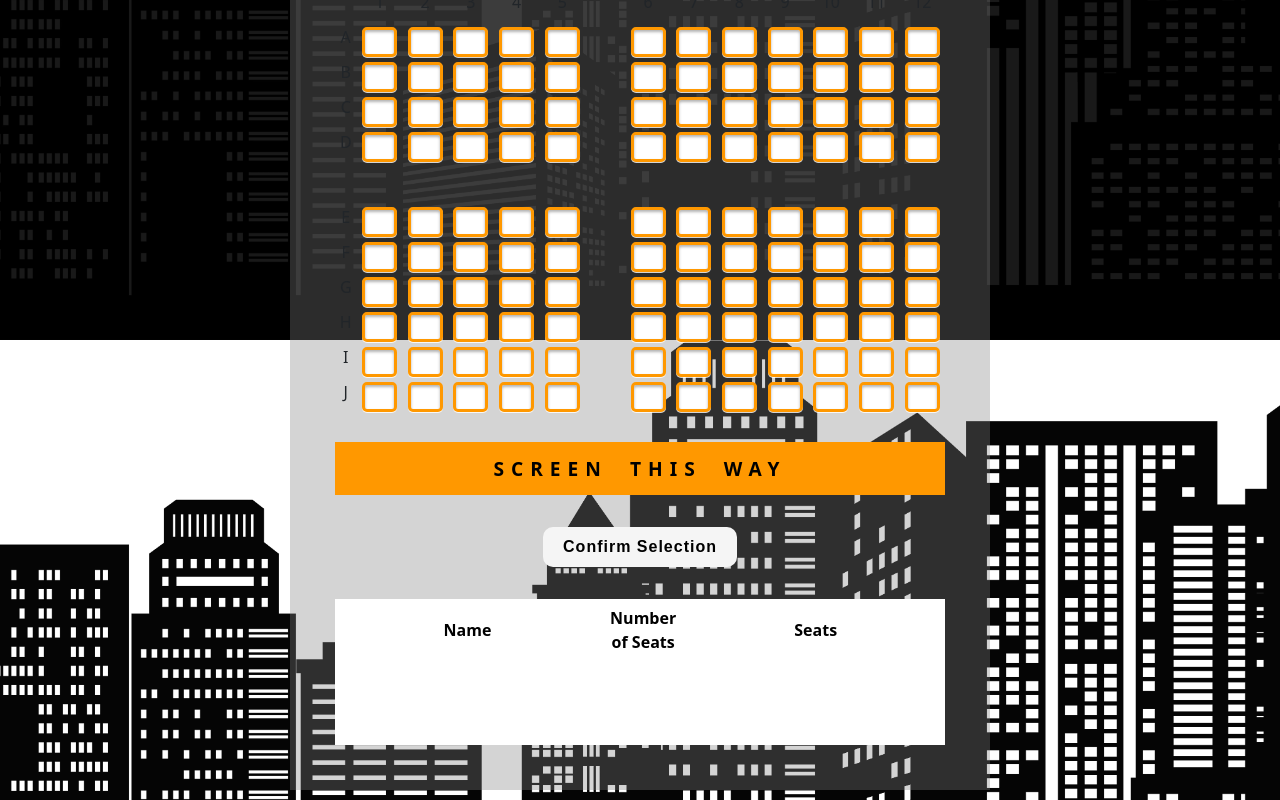
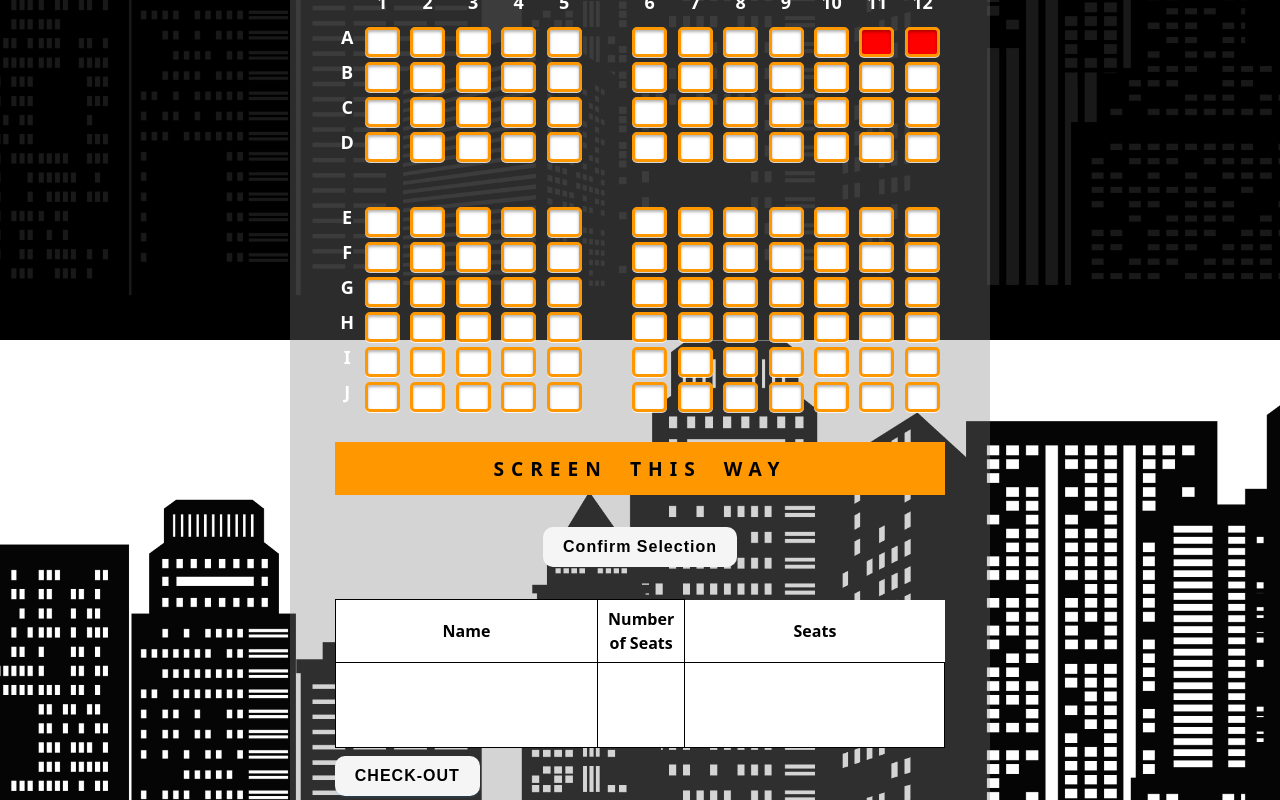
Before and after one commit to PhamTrung1234/capstonetsx, a React app: page /phim/rapchieu/1 in a window 1280 px wide. Shown: the part 460-1260 px from the top of the page. Built offline with nearby package versions, Linux system fonts and the light colour scheme; the HTML template or start-up script is replaced by a standard one.

Commit message:
xong đặt vé

```diff
--- a/src/modules/ListMovie/DetailMovie/BookingChair/ChairItem.tsx
+++ b/src/modules/ListMovie/DetailMovie/BookingChair/ChairItem.tsx
@@ -1,13 +1,51 @@
 import React, { useState } from 'react'
 import "../CSS/main.css"
-export default function ChairItems(props:any) {
+import { useAppDispatch, useAppSelector } from '../../../../store/hook';
+import { DanhSachGhe, Ticket } from '../../../../types/movie.type';
+import { selectChair, unselectChair } from '../../../../store/slice';
+interface Props{
+  deleteclick: boolean;
+  getchair: DanhSachGhe[];
+  index: number;
+  ghe:Ticket;
+  confirmclick:boolean;
+}
+export default function ChairItems(props:Props) {
    const {getchair,ghe,index} = props;
+   const dispatch=useAppDispatch();
 
+   const [checkedSeats,setCheckedSeats]=useState<{ [key: string]: boolean }>(
+    () => {
+      const initialSeats: { [key: string]: boolean } = {};
+      getchair.forEach(ch => {
+        initialSeats[ch.soGhe] = false;
+      });
+      return initialSeats;
+    }
+  );
+  const handleSeatSelect = (event: React.ChangeEvent<HTMLInputElement>) => {
+    const soGhe = event.target.value;
+    if (props.deleteclick) return;
+    if(props.confirmclick) return ;
+    const updateCheckedSeats = { ...checkedSeats };
+    updateCheckedSeats[soGhe] = !updateCheckedSeats[soGhe];
+
+    if (updateCheckedSeats[soGhe]) {
+      console.log(soGhe);
+      updateCheckedSeats[soGhe]=true;
+      dispatch(selectChair(soGhe));
+    } else {
+      updateCheckedSeats[soGhe]=false;
+      dispatch(unselectChair(soGhe));
+    }
+
+    setCheckedSeats(updateCheckedSeats);
+  };
   return (
     <>
         <tr>
           <td>{ghe.hang}</td>
-          {getchair?.map((ch:any,index:number) => (
+          {getchair?.map((ch:DanhSachGhe,index:number) => (
             <React.Fragment key={ch.soGhe}>
               <td>
                 {!/^[A-Za-z]/.test(ch.soGhe) ? (
@@ -18,8 +56,8 @@ export default function ChairItems(props:any) {
                     className="seats"
                     disabled={  ch.daDat }
                     value={ch.soGhe}
-                    // checked={checkedSeats[ch.soGhe] || false}
-                    // onChange={this.handleSeatSelect}
+                    checked={checkedSeats[ch.soGhe] || false}
+                    onChange={handleSeatSelect}
                   />
                 )}
               </td>
--- a/src/modules/ListMovie/DetailMovie/BookingChair/index.tsx
+++ b/src/modules/ListMovie/DetailMovie/BookingChair/index.tsx
@@ -1,45 +1,64 @@
 import { useParams } from "react-router-dom";
-import { useAppSelector } from "../../../../store/hook";
+import { useAppDispatch, useAppSelector } from "../../../../store/hook";
 import React, { useState } from "react";
 import "../CSS/main.css"
 import ChairItems from "./ChairItem";
+import { confimChair,deleteChair, resetState } from "../../../../store/slice";
+import { Button } from "antd";
 export default function Ticketbooking() {
-  const data = useAppSelector(state=>state.endow.listCheater)
-  console.log(data)
-  const {id1} = useParams();
+  const {listCheater,listChairSelect} = useAppSelector(state=>state.endow)
+
   const [confirmclick,setConfirmclick] = useState(false)
-  const [username,setusername] = useState("")
-  const [numberOfSeats,setNumber] = useState(0)
 
+  // const [numberOfSeats,setNumber] = useState(0)
+  const [deleteclick,setdeleclick]=useState(false);
+  const dispatch=useAppDispatch();
+  const userProfileString = localStorage.getItem('user');
+  const userEmail = userProfileString !== null ? JSON.parse(userProfileString).email : '';
+
+  const handleConfirmSelection=()=>{
+    dispatch(confimChair());
+    setConfirmclick(true);
+  }
   const  renderChairList = () => {
 
-    return data.map((ghe, index) => {
+    return listCheater.map((ghe, index) => {
       return (
         <ChairItems
           key={index}
-
+          deleteclick={deleteclick}
           getchair={ghe.danhSachGhe}
           index={index}
           ghe={ghe}
+          confirmclick={confirmclick}
         />
       );
     });
   };
 
 
+
   const renderChairSelect = () => {
 
-    return data.map((item,index)=>{
-       return item.danhSachGhe.map((element,subIndex)=>{
-         return (
-          <React.Fragment key={`${index}-${subIndex}`}>
-          <button  className="btn btn-danger mr-2 mt-2 ">{element.soGhe}</button>
-          <button  className="btn btn-info mr-2 mt-2 ">Delete</button>
-          <br></br>
-          </React.Fragment>
-         )
-       })
-    })
+    if (confirmclick !== true) {
+      return null;
+    }
+    const buttons:any = [];
+    listCheater.forEach((ghe, index) => {
+      ghe.danhSachGhe.forEach((c, subIndex) => {
+        if (listChairSelect.includes(c.soGhe)) {
+          buttons.push(
+            <React.Fragment key={`${index}-${subIndex}`}>
+            <button  className="btn btn-info mr-1 mt-2 ">{c.soGhe}</button>
+            <button  className="btn btn-primary mr-1 mt-2 ">75000 VND</button>
+            <button  className="btn btn-danger  mt-2 " onClick={()=>{dispatch(deleteChair(c.soGhe)); setdeleclick(true)}}>Delete</button>
+            <br></br>
+            </React.Fragment>
+          );
+        }
+      });
+    });
+    return buttons;
   };
   return (
 
@@ -69,9 +88,7 @@ export default function Ticketbooking() {
             </div>
             <div className="flex justify-center ">
             <button className="rounded-xl"
-              // onClick={() => {
-              //   this.handleConfirmSelection();
-              // }}
+              onClick={() =>handleConfirmSelection()}
             >
               Confirm Selection
             </button>
@@ -82,24 +99,30 @@ export default function Ticketbooking() {
             className="displayerBoxes txt-center"
             style={{ overflow: "hidden" }}
           >
-            <table className="Displaytable w3ls-table" width="100%">
+            <table className="Displaytable w3ls-table" style={{ borderCollapse: 'collapse' }} width="100%">
               <tbody className="text-align-center">
                 <tr>
-                  <th>Name</th>
-                  <th>Number of Seats</th>
+                  <th style={{ border: '1px solid black' }}>Name</th>
+                  <th style={{ border: '1px solid black' }}>Number of Seats</th>
                   <th>Seats</th>
+
                 </tr>
                 <tr>
-                  <td> {(confirmclick===true &&  data.length > 0)  ?`${username}`:""}</td>
-                  <td>{(confirmclick===true &&  data.length > 0) ?`${numberOfSeats}`:""}</td>
-                  <td>
+                  <td style={{ border: '1px solid black' }} > {(confirmclick===true &&  (listChairSelect.length > 0 && userEmail!=""))  ? userEmail:""}</td>
+                  <td style={{ border: '1px solid black' }}>{(confirmclick===true&&listChairSelect.length>1 ) ?listChairSelect.length-1:''}</td>
+                  <td style={{ border: '1px solid black' }}>
                   {(confirmclick===true)  ?renderChairSelect():""}
                   <textarea   defaultValue={""} ></textarea>
+
                   </td>
+
                 </tr>
               </tbody>
             </table>
           </div>
+          <Button onClick={()=>{dispatch(resetState()),setConfirmclick(false)}} type="primary" className="mt-2 bg-green-500"  size='large'>
+            CHECK-OUT
+          </Button>
         </div>
         </div>
 
--- a/src/modules/ListMovie/DetailMovie/CSS/main.css
+++ b/src/modules/ListMovie/DetailMovie/CSS/main.css
@@ -16,7 +16,11 @@
 
 
 }
-
+.chair__item #seatsBlock td{
+    color: #fff;
+    font-weight: bold;
+    font-size: 18px;
+}
 
 
 
@@ -204,8 +208,12 @@ li.smallBox {
     height: 35px;
 
 }
-.chair__item input[type=checkbox]:checked:before {
+input[type=checkbox]:checked:before {
     background-color: Green;
+    font-size: 15px;
+}
+input[type=checkbox]:disabled:before {
+    background-color: red;
     font-size: 15px;
 }
 
--- a/src/store/slice/index.tsx
+++ b/src/store/slice/index.tsx
@@ -1,5 +1,6 @@
 import { createSlice } from "@reduxjs/toolkit";
 import data from "../datacheater.json"
+import { DanhSachGhe } from "../../types/movie.type";
 
 const initialState  = {
   thongTinUuDai: [
@@ -20,7 +21,9 @@ const initialState  = {
   ],
   movieDettail: null,
   listUser : null,
-  listCheater:data
+  listCheater:data,
+  listChairSelect: [""],
+
 };
 
 const userSlice = createSlice({
@@ -36,8 +39,43 @@ const userSlice = createSlice({
     },
     setListUser:(state,{payload})=>{
       state.listUser = payload
-    }
+    },
+    selectChair:(state,{payload})=>{
+      state.listChairSelect=[...state.listChairSelect,payload]
+    },
+    unselectChair:(state,{payload})=>{
+      state.listChairSelect=state.listChairSelect.filter(chair=>chair!=payload)
+    },
+    confimChair:(state)=>{
+      const updatelist=state.listCheater.map(chair=>{
+        if(chair.hang!=""){
+          chair.danhSachGhe.forEach((ghe:DanhSachGhe)=>{
+            if(state.listChairSelect.includes(ghe.soGhe)){
+              ghe.daDat=true;
+            }
+          })
+        } return chair;
+      });
+      state.listCheater=updatelist;
+    },
+   deleteChair:(state,{payload})=>{
+    const upselectList=state.listChairSelect.filter((v)=>v!==payload)
+    const newchairlist=state.listCheater.map((chair)=>{
+      if(chair.hang!=""){
+        chair.danhSachGhe.forEach((ghe:DanhSachGhe)=>{
+          if(ghe.soGhe===payload){
+            ghe.daDat=false;
+          }
+        })
+      } return chair;
+    });
+    state.listCheater=newchairlist;
+    state.listChairSelect=upselectList;
+  },
+  resetState: () => initialState,
   },
 });
-export const { setdiscount,setMovieDetail,setListUser } = userSlice.actions;
+export const { setdiscount,setMovieDetail,setListUser,
+
+  selectChair,unselectChair,confimChair,deleteChair,resetState } = userSlice.actions;
 export default userSlice;
```
Also changed, not shown: src/types/movie.type.ts (+9 -0 lines).
